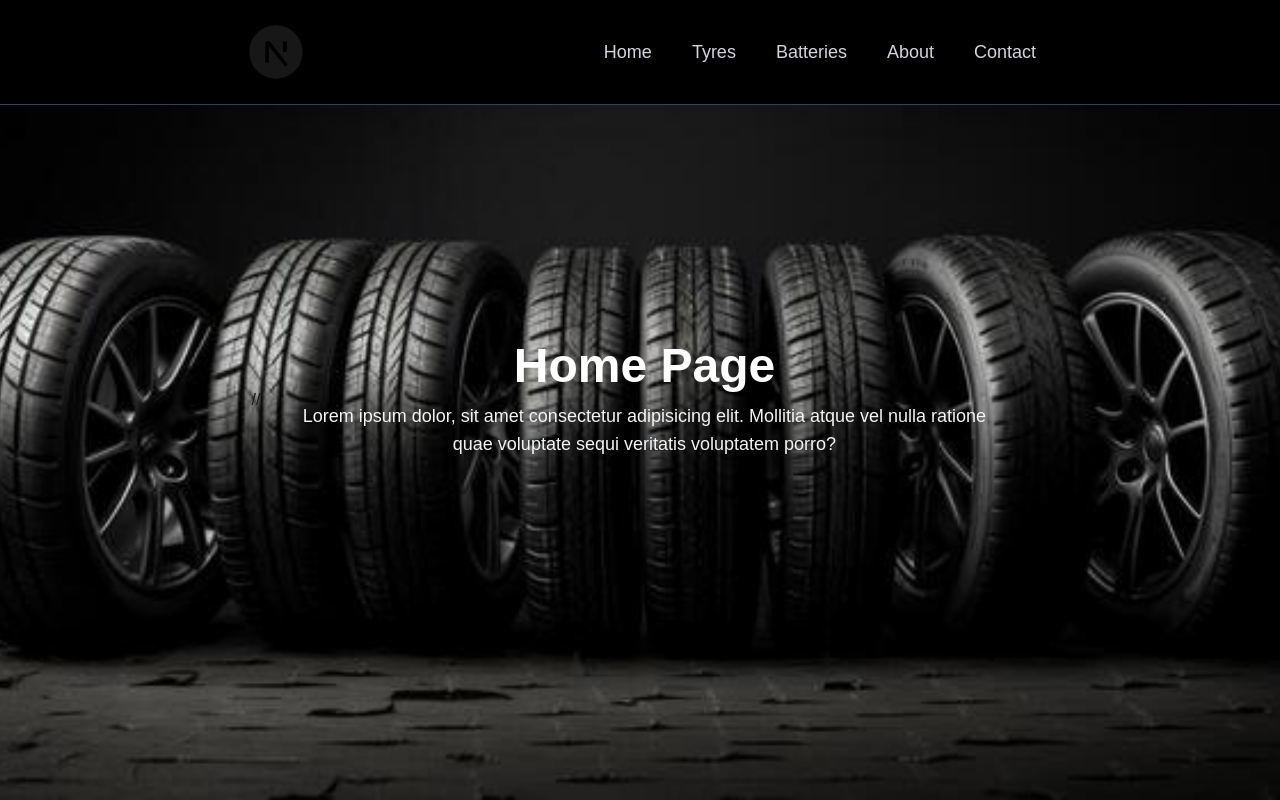
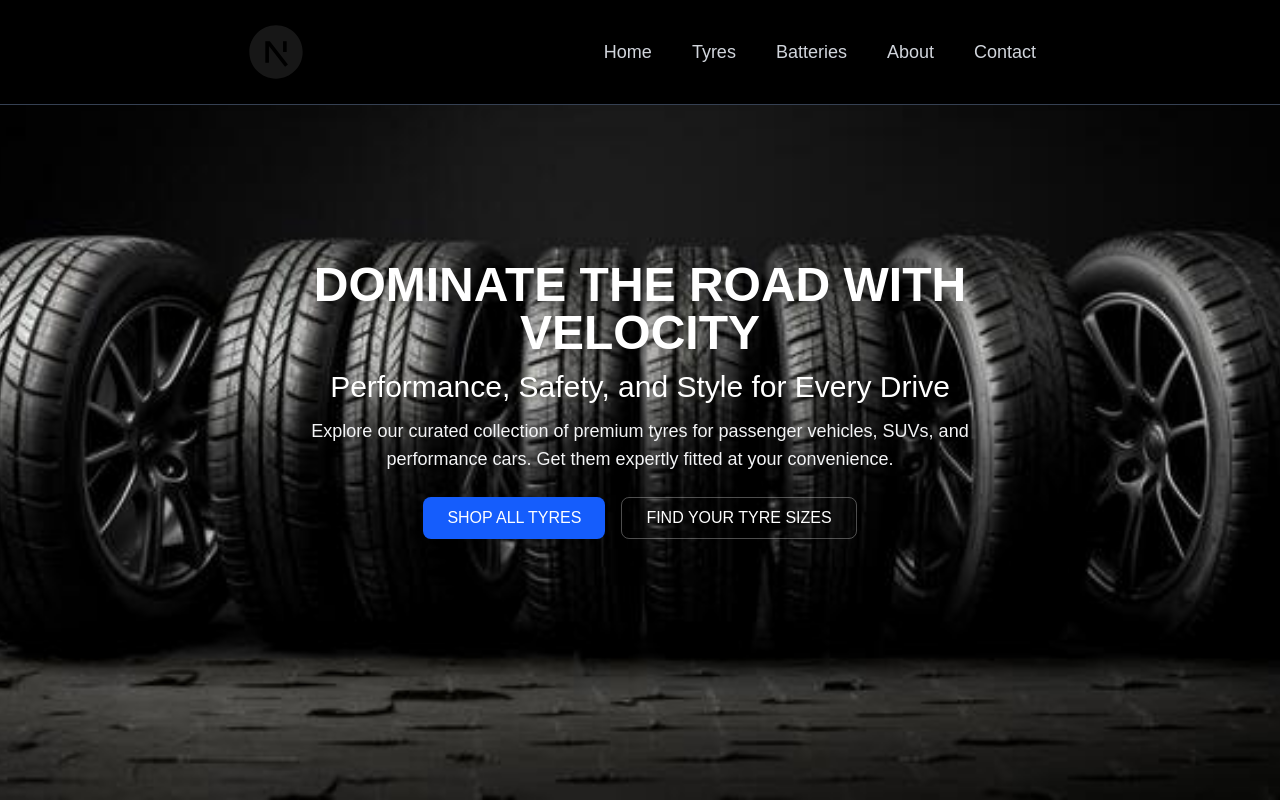
Before and after one commit to billiam-creator/Next.js_snippets, a Next.js app: page / in a window 1280 px wide. Built offline with nearby package versions, Linux system fonts and the light colour scheme.

Commit message:
used custom components and prop handling for buttons

```diff
--- /dev/null
+++ b/app/components/button.tsx
@@ -0,0 +1,25 @@
+import React from 'react'
+
+// 1. We define what "instructions" (props) this button can receive
+interface ButtonProps {
+  text: string;
+  variant: 'solid' | 'outline';
+}
+
+const Button = ({ text, variant }: ButtonProps) => {
+
+  const baseStyles = "px-6 py-2 rounded-lg font-medium transition";
+
+  // 3. Conditional styles based on the "variant" prop
+  const variantStyles = variant === 'solid'
+    ? "bg-blue-600 hover:bg-blue-700 text-white"
+    : "border border-white/30 hover:bg-white/10 text-white";
+
+  return (
+    <button className={`${baseStyles} ${variantStyles}`}>
+      {text}
+    </button>
+  )
+}
+
+export default Button
--- a/app/page.tsx
+++ b/app/page.tsx
@@ -1,8 +1,10 @@
 import Image from 'next/image'
+import Button from './components/button'
 
 export default function Home(){
   return(
     <main className="min-h-screen flex items-center justify-center">
+      {/* -----Background Image------ */}
       <Image
       src="/tyre_image2.jpg"
       alt='Tyre Background'
@@ -10,17 +12,30 @@ export default function Home(){
       className='object-cover -z-10'
       priority  // loads image faster
       />
+     {/*----------content------ */}
 
-     //
+     <div className="relative z-10 space-y-6 max-w-3xl px-8 text-center">
+  <div className="space-y-3">
+    <h1 className="text-5xl font-bold text-white drop-shadow-lg">
+      DOMINATE THE ROAD WITH VELOCITY
+    </h1>
+    <h2 className='text-3xl text-white'>
+      Performance, Safety, and Style for Every Drive
+    </h2>
+    <p className="text-gray-100 text-lg">
+      Explore our curated collection of premium tyres for passenger
+      vehicles, SUVs, and performance cars. Get them expertly fitted
+      at your convenience.
+    </p>
+  </div>
 
-     <div className="relative z-10 space-y-3 max-w-3xl px-8 text-center">
-  <h1 className="text-5xl font-bold text-white drop-shadow-lg">
-    Home Page
-  </h1>
-  <p className="text-gray-100 text-lg">
-    Lorem ipsum dolor, sit amet consectetur adipisicing elit. Mollitia
-    atque vel nulla ratione quae voluptate sequi veritatis voluptatem porro?
-  </p>
+  {/* 4. Use the reusable component twice here */}
+  <div className='flex gap-4 justify-center'>
+    <Button text="SHOP ALL TYRES" variant="solid" />
+    <Button text="FIND YOUR TYRE SIZES" variant="outline" />
+  </div>
+
+
 </div>
     </main>
   )
```
